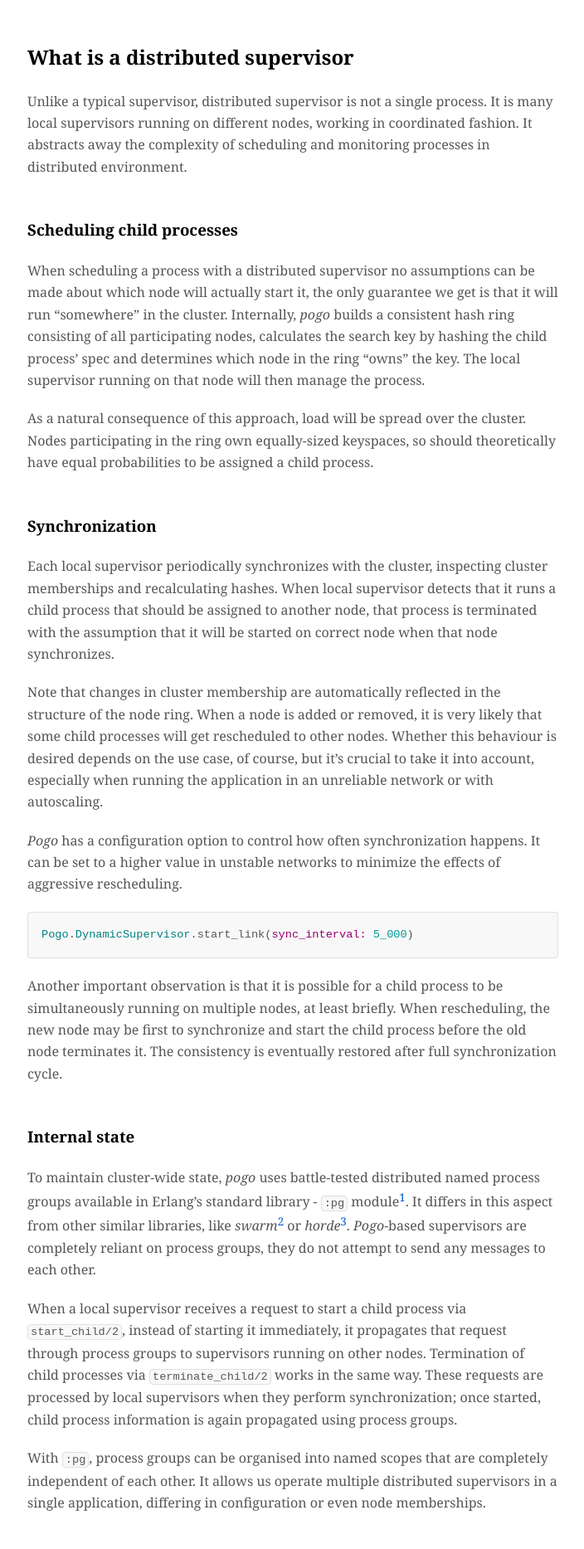
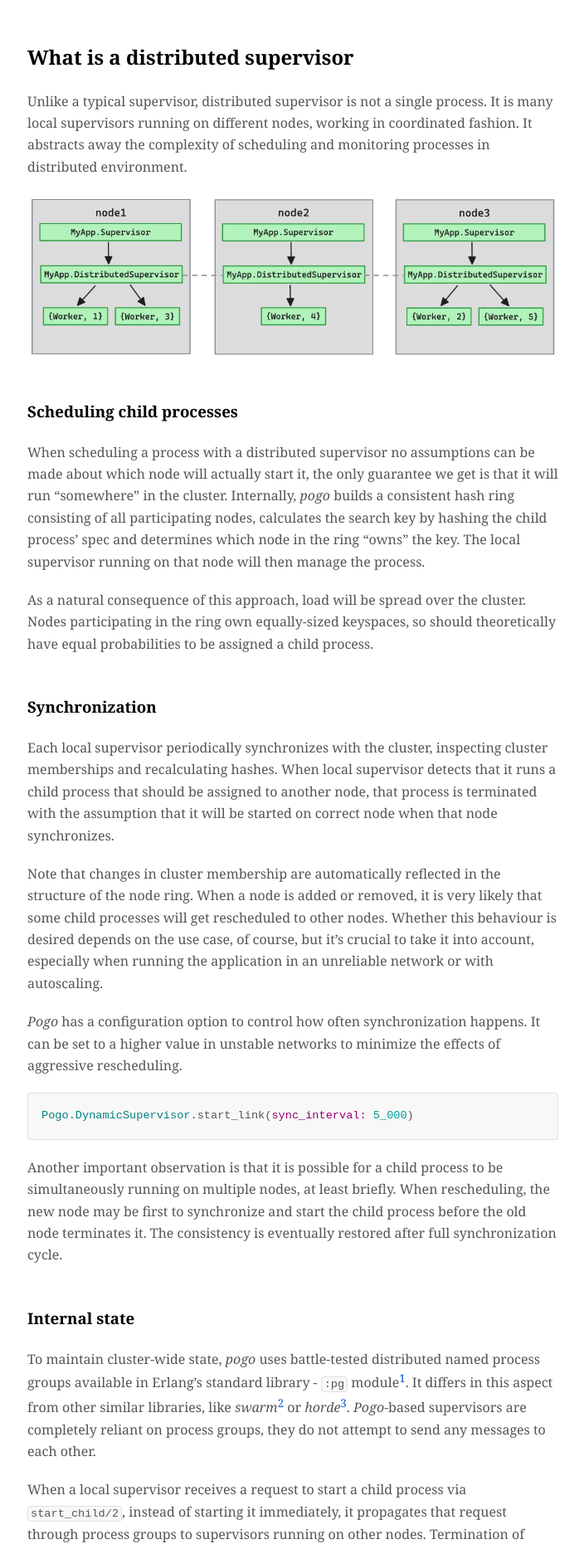
Before and after one commit to szajbus/szajbus.github.io, a Jekyll site: the page built from _posts/2023-05-22-pogo-distributed-supervisor-for-elixir.markdown, in a window 1280 px wide. Shown: the part 824-2691 px from the top of the page at 83% size, without its empty margins (287-991 px from the left). Built offline with Jekyll 4.4.1, drawn with Linux system fonts in a browser that asks for light colours; comment, search, counter and statistics services are not loaded.

Commit message:
Add illustrations

```diff
--- a/_posts/2023-05-22-pogo-distributed-supervisor-for-elixir.markdown
+++ b/_posts/2023-05-22-pogo-distributed-supervisor-for-elixir.markdown
@@ -15,6 +15,8 @@
 ## What is a distributed supervisor
 
 Unlike a typical supervisor, distributed supervisor is not a single process. It is many local supervisors running on different nodes, working in coordinated fashion. It abstracts away the complexity of scheduling and monitoring processes in distributed environment.
+
+![Distributed supervisor](/assets/images/posts/pogo/pogo-distributed-supervisor.png)
 
 ### Scheduling child processes
 
```
Also changed, not shown: other parts of _posts/2023-05-22-pogo-distributed-supervisor-for-elixir.markdown (+2 -0 lines), assets/images/posts/pogo/pogo-distributed-supervisor-network-partition.png (added), assets/images/posts/pogo/pogo-distributed-supervisor.png (added).
